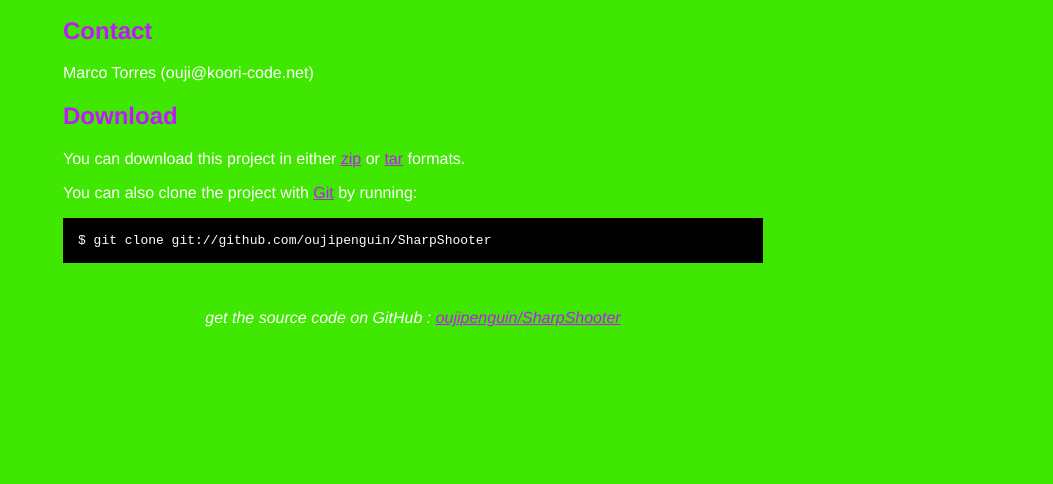
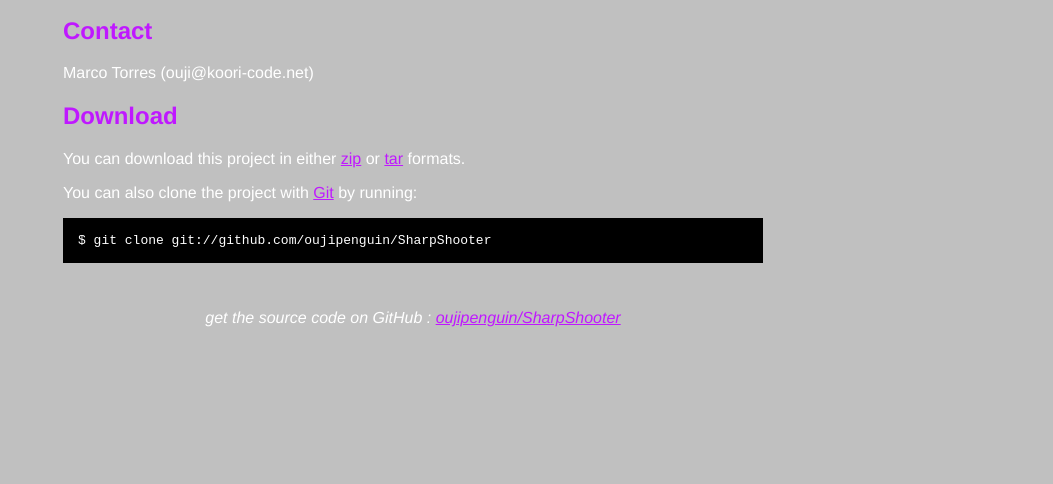
Before and after one commit to daikucafe/SharpShooter, a plain HTML site: page index.html in a window 1280 px wide. Shown: the part 316-800 px from the top of the page, without its empty margins (227-1280 px from the left). Drawn offline with Linux system fonts and the light colour scheme.

Commit message:
Arreglado verde radiactivo

```diff
--- a/index.html
+++ b/index.html
@@ -8,7 +8,7 @@
   <style type="text/css">
     body {
       margin-top: 1.0em;
-      background-color: #40e700;
+      background-color: #c0c0c0;
       font-family: Helvetica, Arial, FreeSans, san-serif;
       color: #ffffff;
     }
```
